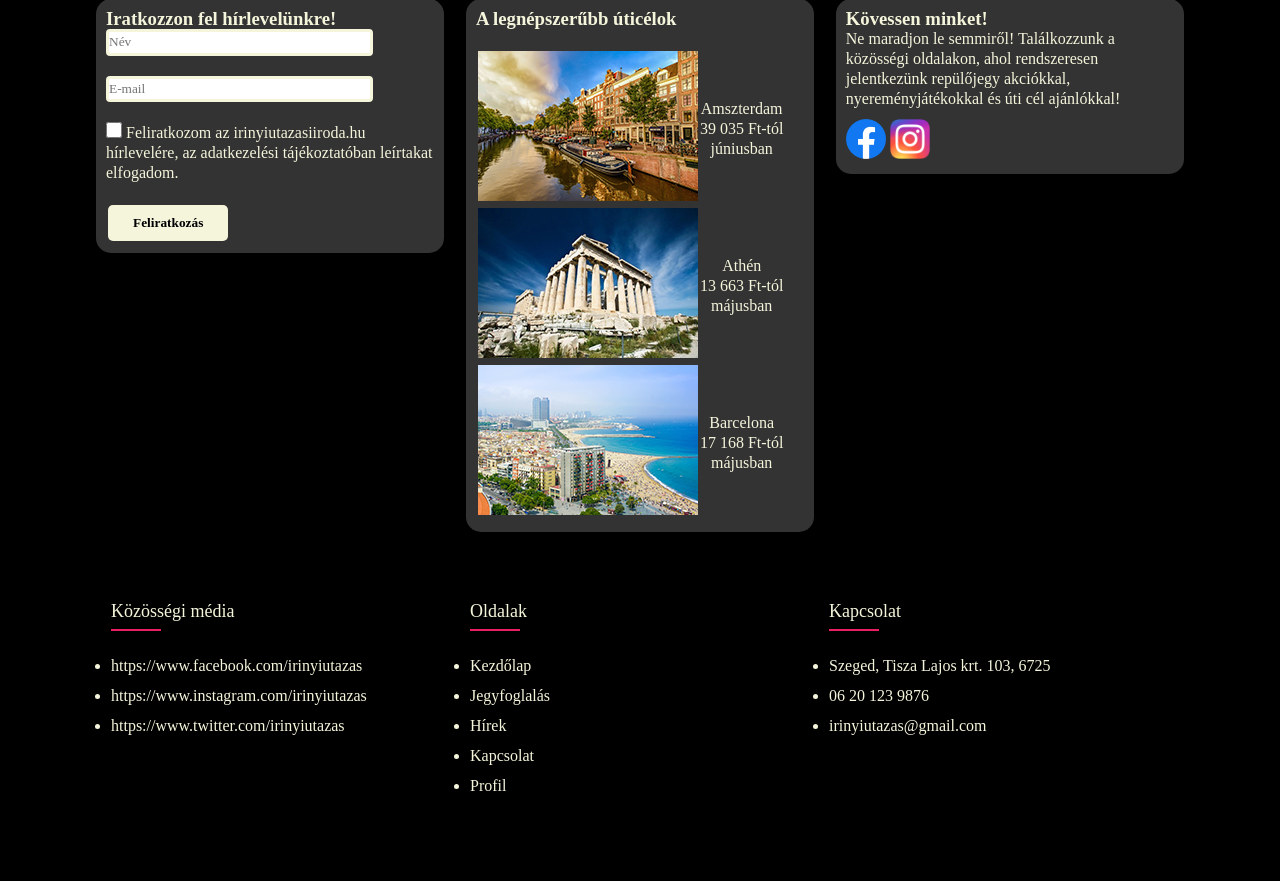
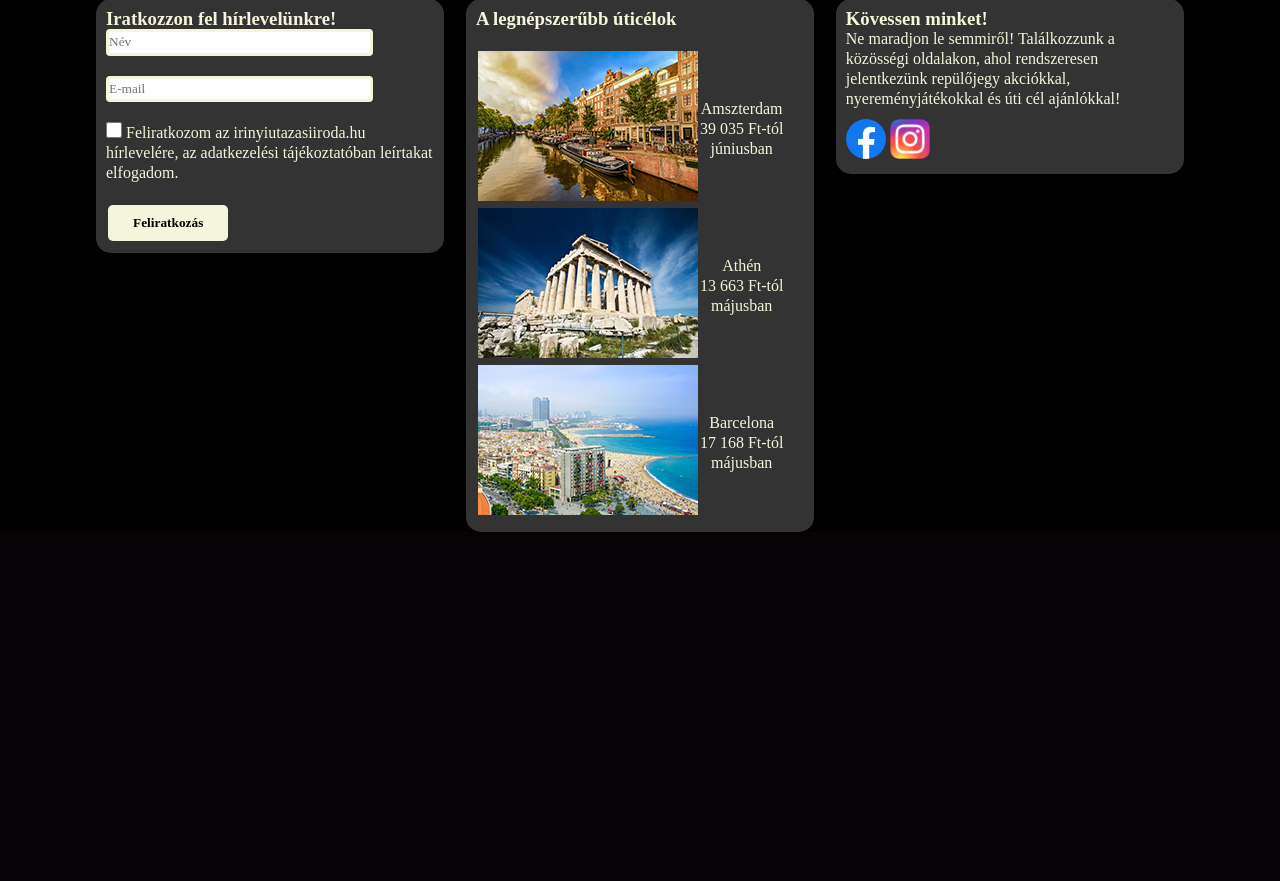
Before and after one commit to lillabajnai/adatb, a PHP site: page / in a window 1280 px wide. Shown: the part 792-1673 px from the top of the page. After the commit the page ends 1324 px from the top, so only its background shows below. Run offline with PHP 8.4, Linux system fonts and the light colour scheme.

Commit message:
footer off

```diff
--- a/admin_naplozas.php
+++ b/admin_naplozas.php
@@ -31,8 +31,5 @@ menuGeneralas('admin');
         </div>
     </div>
 </main>
-<?php
-include_once "common/footer.php";
-?>
 </body>
 </html>
--- a/admin_statisztika.php
+++ b/admin_statisztika.php
@@ -213,8 +213,5 @@ menuGeneralas('admin');
         </div>
         </div>
 </main>
-<?php
-include_once "common/footer.php";
-?>
 </body>
 </html>
--- a/bejelentkezes.php
+++ b/bejelentkezes.php
@@ -72,9 +72,6 @@ if(isset($_POST["bejelentkezes"])) {
         </div>
     </div>
 </main>
-<?php
-    include_once "common/footer.php";
-?>
 </body>
 </html>
 <?php
--- a/common/footer.php
+++ /dev/null
@@ -1,42 +0,0 @@
-<footer class="footer">
-    <div class="container">
-        <div class="row">
-            <div class="footer-col">
-                <h4>Közösségi média</h4>
-                <ul>
-                    <li><a>https://www.facebook.com/irinyiutazas</a></li>
-                    <li><a>https://www.instagram.com/irinyiutazas</a></li>
-                    <li><a>https://www.twitter.com/irinyiutazas</a></li>
-                </ul>
-            </div>
-            <div class="footer-col">
-                <h4>Oldalak</h4>
-                <ul>
-                    <li>
-                        <a href="index.php">Kezdőlap</a>
-                    </li>
-                    <li>
-                        <a href="jegyfoglalas.php">Jegyfoglalás</a>
-                    </li>
-                    <li>
-                        <a href="hirek.php">Hírek</a>
-                    </li>
-                    <li>
-                        <a href="kapcsolat.php">Kapcsolat</a>
-                    </li>
-                    <li>
-                        <a href="profil.php">Profil</a>
-                    </li>
-                </ul>
-            </div>
-            <div class="footer-col">
-                <h4>Kapcsolat</h4>
-                <ul>
-                    <li><a>Szeged, Tisza Lajos krt. 103, 6725</a></li>
-                    <li><a>06 20 123 9876</a></li>
-                    <li><a>irinyiutazas@gmail.com</a></li>
-                </ul>
-            </div>
-        </div>
-    </div>
-</footer>
--- a/css/style.css
+++ b/css/style.css
@@ -67,71 +67,6 @@ nav {
     color: black;
 }
 
-.footer {
-    clear: both;
-    position: relative;
-    color: beige;
-    font-family: "Century Gothic", serif;
-    padding: 5px 0;
-}
-
-.footer-col {
-    width: 33%;
-    padding: 0 15px;
-}
-
-.footer h1 {
-    text-align: center;
-    margin: 10px;
-}
-
-.footer img {
-    display: block;
-    margin: auto;
-}
-
-.footer-col h4{
-    font-size: 18px;
-    color: beige;
-    font-family: "Century Gothic", serif;
-    margin-bottom: 35px;
-    font-weight: 500;
-    position: relative;
-}
-
-.footer-col h4::before{
-    content: '';
-    position: absolute;
-    left:0;
-    bottom: -10px;
-    background-color: #e91e63;
-    height: 2px;
-    box-sizing: border-box;
-    width: 50px;
-}
-.footer-col ul li:not(:last-child){
-    margin-bottom: 10px;
-}
-.footer-col ul li a{
-    font-size: 16px;
-    color: beige;
-    font-family: "Century Gothic", serif;
-    text-decoration: none;
-    font-weight: 300;
-    display: block;
-    transition: all 0.3s ease;
-}
-.footer-col ul li a:hover{
-    color: beige;
-    font-family: "Century Gothic", serif;
-    padding-left: 8px;
-}
-
-.row{
-    display: flex;
-    flex-wrap: wrap;
-}
-
 .siker, .hiba {
     margin: 10px auto;
     padding: 10px 0;
--- a/index.php
+++ b/index.php
@@ -92,8 +92,5 @@
     </div>
 </div>
 </main>
-<?php
-    include_once "common/footer.php";
-?>
 </body>
 </html>
--- a/jegyfoglalas.php
+++ b/jegyfoglalas.php
@@ -119,8 +119,5 @@
         </div>
     </div>
 </main>
-<?php
-    include_once("common/footer.php");
-?>
 </body>
 </html>
--- a/jegyfoglalas_foglalas.php
+++ b/jegyfoglalas_foglalas.php
@@ -140,9 +140,6 @@ oci_execute($jarat);
         </div>
     </div>
 </main>
-<?php
-    include_once("common/footer.php");
-?>
 </body>
 </html>
 <?php
--- a/jegyfoglalas_szures.php
+++ b/jegyfoglalas_szures.php
@@ -127,9 +127,6 @@ if(isset($_POST['egyiranyu-kereses'])) {
         </div>
     </div>
 </main>
-<?php
-    include_once("common/footer.php");
-?>
 </body>
 </html>
 <?php
--- a/profil.php
+++ b/profil.php
@@ -212,8 +212,5 @@ $utazasiiroda = csatlakozas();
         </div>
     </div>
 </main>
-<?php
-    include_once("common/footer.php");
-?>
 </body>
 </html>
--- a/regisztracio.php
+++ b/regisztracio.php
@@ -76,8 +76,5 @@ if(isset($_POST['regisztracio'])) {
         </div>
     </div>
 </main>
-<?php
-    include_once("common/footer.php");
-?>
 </body>
 </html>
```
